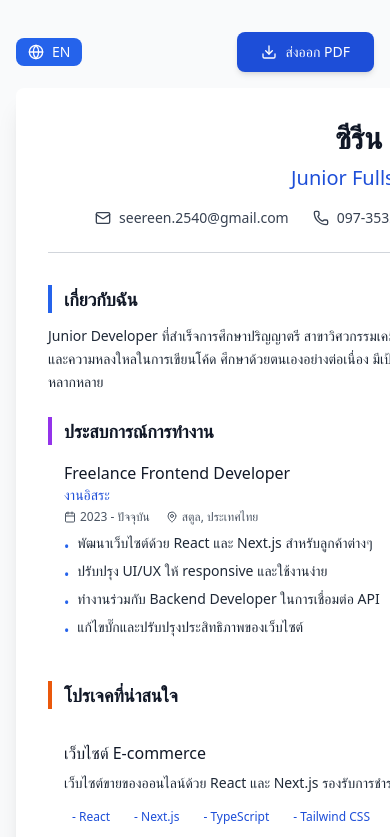
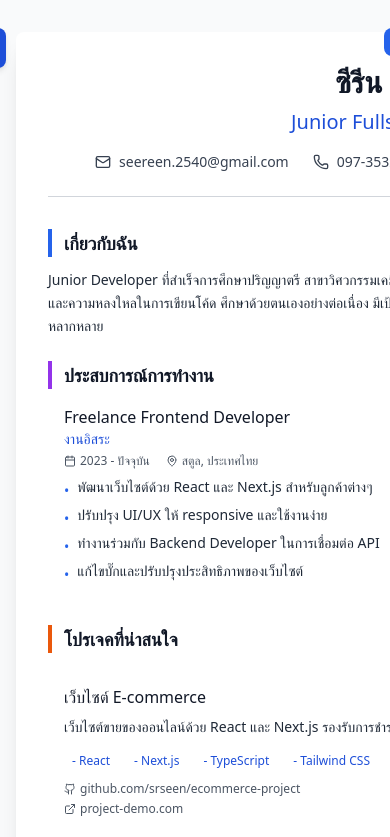
Before and after one commit to srseen/my_cv, a Next.js app: page / in a window 390 px wide. Shown: the top 837 px of the page. Built offline with nearby package versions, Linux system fonts and the light colour scheme.

Commit message:
feat: restructure Portfolio component layout for improved responsiveness

```diff
--- a/src/components/Portfolio.tsx
+++ b/src/components/Portfolio.tsx
@@ -37,18 +37,23 @@ const Portfolio = () => {
   };
 
   return (
-    <div className="min-h-screen bg-gray-50 py-8 font-inter">
-      <div className="max-w-4xl mx-auto px-4">
+    <div className="min-h-screen bg-gray-50 py-8 font-inter relative">
       {/* Controls */}
-        <div className="flex justify-between items-center mb-4">
-          <div data-language-toggle>
+      <div className="flex flex-col justify-center items-center px-4">
+        <div
+          data-language-toggle
+          className="absolute top-7 left-96 print:hidden"
+        >
           <LanguageToggle />
         </div>
-          <div data-export-button>
+        <div
+          data-export-button
+          className="absolute top-7 right-96 print:hidden"
+        >
           <Button
             onClick={handleExportPDF}
             disabled={isExporting}
-              className="bg-blue-700 hover:bg-blue-800 text-white px-6 py-2 rounded-lg shadow-md transition-all duration-200 flex items-center gap-2"
+            className="bg-blue-700 hover:bg-blue-800 text-white px-2 py-2 rounded-lg shadow-md transition-all duration-200 flex items-center gap-2"
           >
             {isExporting ? (
               <Loader2 size={18} className="animate-spin" />
@@ -58,8 +63,6 @@ const Portfolio = () => {
             {isExporting ? t("exporting") : t("exportPdf")}
           </Button>
         </div>
-        </div>
-
         {/* A4 sized container */}
         <div
           id="portfolio-content"
```
Lines whose indentation alone changed are shown as unchanged.
